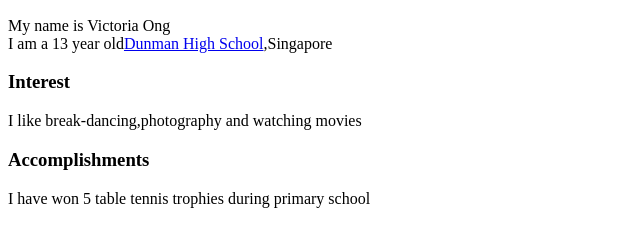
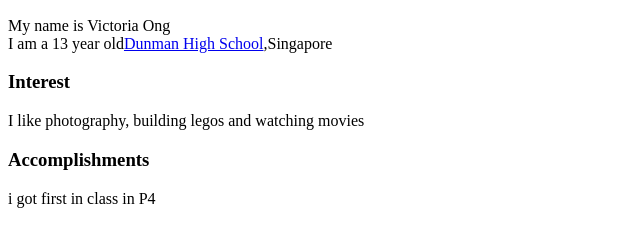
Before and after one commit to dhs17y1eongyixuanvictoria/dhs17y1eongyixuanvictoria.github.io, a plain HTML site: page index.html in a window 1280 px wide. Shown: the part 434-680 px from the top of the page, without its empty margins (0-640 px from the left). Drawn offline with Linux system fonts and the light colour scheme.

Commit message:
Update index.html

```diff
--- a/index.html
+++ b/index.html
@@ -10,9 +10,9 @@
 <p>My name is Victoria Ong<br />I am a 13 year old<a href="http://dunmanhigh.moe.edu.sg/"
 target="_blank">Dunman High School</a>,Singapore
 <h3>Interest</h3>
-I like break-dancing,photography and watching movies
+I like photography, building legos and watching movies
 </br><h3>Accomplishments</h3>
-<p>I have won 5 table tennis trophies during primary school</p>
+<p>i got first in class in P4</p>
   <script type='text/javascript' id='susi-bot-script' data-userid='01fa58ff626df030888e5b019ce555e7' data-group='Lifestyle' data-language='en' data-skill='lifestyle' src='https://skills.susi.ai/susi-chatbot.js'></script>
   </body>
 </html>
```
